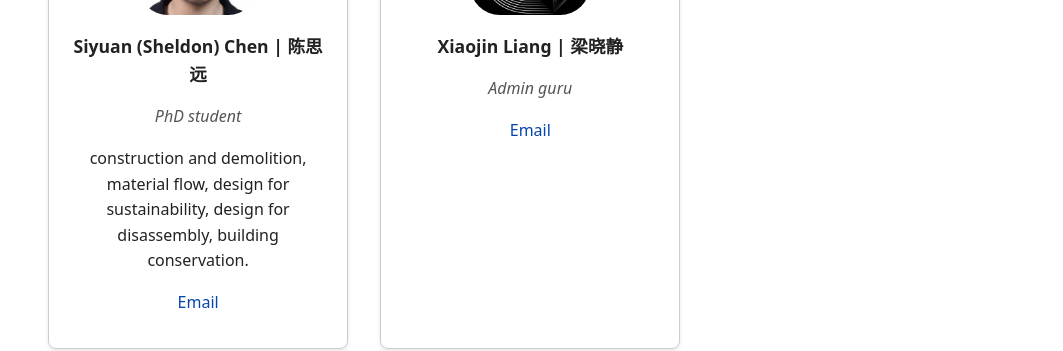
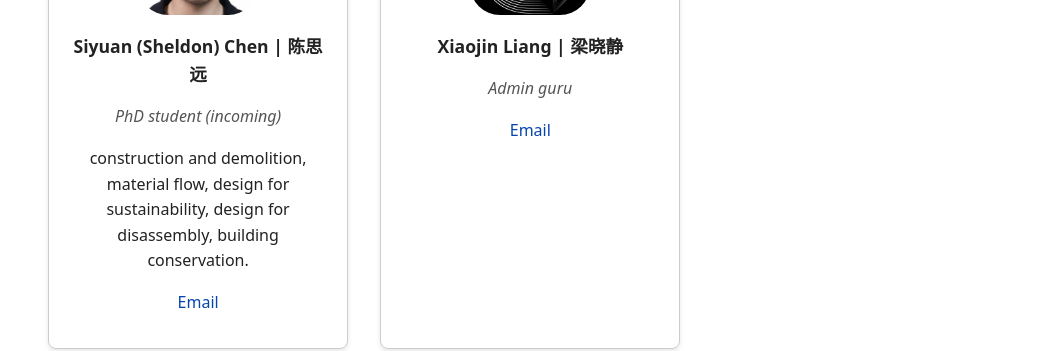
Before and after one commit to anqua/at-a, a Jekyll site: the page built from people.md, in a window 1280 px wide. Shown: the part 1617-1968 px from the top of the page, without its empty margins (108-1171 px from the left). Built offline with Jekyll 4.4.1, drawn with Linux system fonts in a browser that asks for light colours; some web fonts are replaced.

Commit message:
Update people.yml

```diff
--- a/_data/people.yml
+++ b/_data/people.yml
@@ -57,7 +57,7 @@
 
 
 - name: Siyuan (Sheldon) Chen | 陈思远
-  role: PhD student
+  role: PhD student (incoming)
   photo: /at-a/assets/images/Sheldon.jpg
   email: sheldonsyc@hkust-gz.edu.cn
   research: "construction and demolition, material flow, design for sustainability, design for disassembly, building conservation."
```
